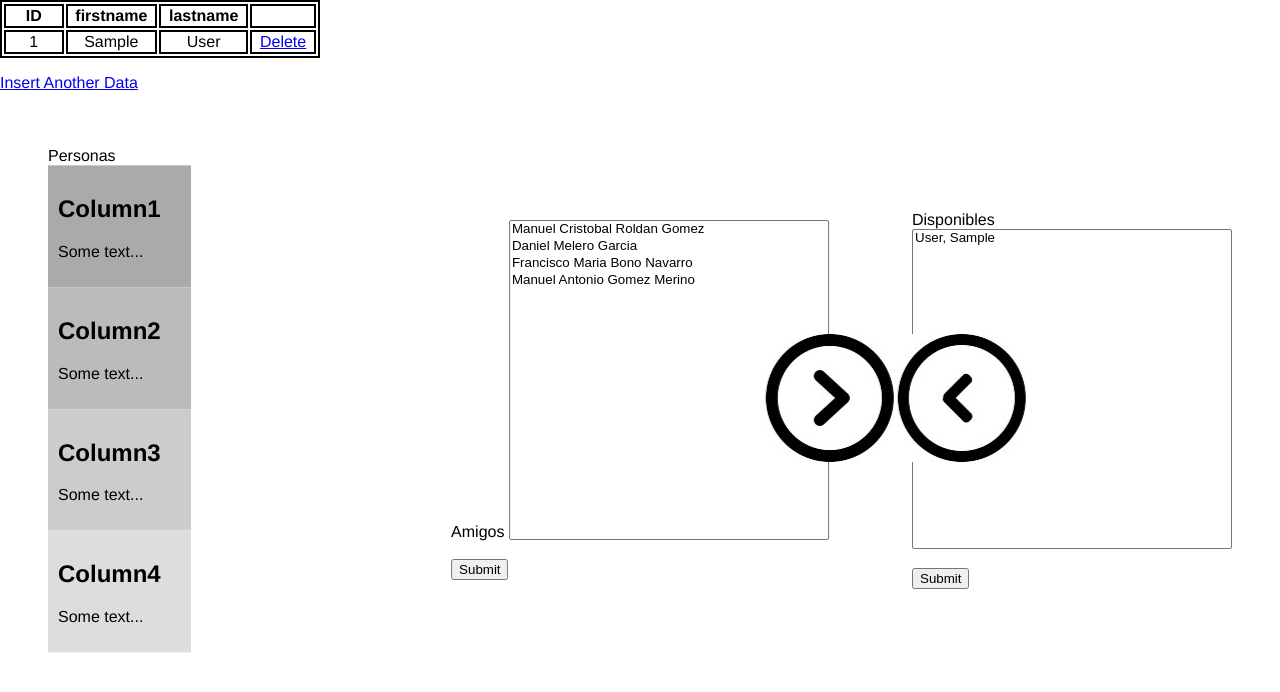
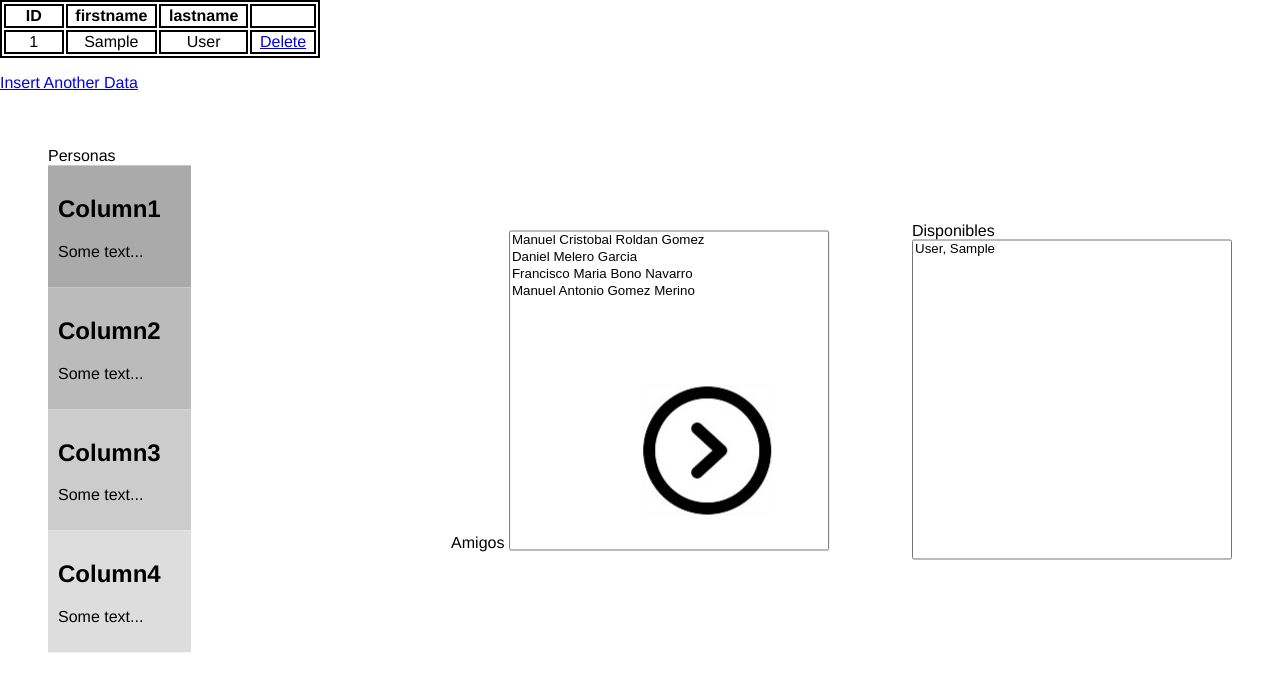
Before and after one commit to MiguelAngelCabanillas/Radarcovid, a PHP site: page /indexddd.php in a window 1280 px wide. Shown: the top 692 px of the page. Run offline with PHP 8.4, Linux system fonts and the light colour scheme; tables that the repository leaves empty or names only in its code hold one stand-in row (values such as "Sample post").

Commit message:
botones puestos

```diff
--- a/indexddd.php
+++ b/indexddd.php
@@ -58,7 +58,7 @@
 
         <!--Seleccion Multiple de Amigos-->
         <div class="selectAmigos">
-            <form action="">
+            <form action="indexddd.php" method="post">
                 <label for="amigos">Amigos</label>
                 <select name="amigos" id="amigos" multiple>
                     <!--Habria que generar el codigo dinamicamente, pongo algunos ejemplos-->
@@ -68,17 +68,21 @@
                     <option value="magm">Manuel Antonio Gomez Merino</option>
                 </select>
                 <br><br>
-                <input type="submit" value="Submit">
+                <input type="submit" value="" name="boton1" class="boton1">
             </form>
         </div>
 
         <!--Seleccion Multiple de Disponibles-->
         <div class="selectDisponibles">
-            <form action="">
+            <form action="indexddd.php" method="post">
                 <label for="disponibles">Disponibles</label>
                 <select name="disponibles" id="disponibles" multiple>
                     <!--Habria que generar el codigo dinamicamente, pongo algunos ejemplos-->
                     <?php
+                    if(isset($_POST["boton1"])){
+                        echo "<script type='text/javascript'>alert('Boton 1 pulsado');</script>";
+                    }
+
                     while($row = mysqli_fetch_array($resultado)) {
                        echo "<option value=\"".$row [ "id" ]."\">".$row [ "lastname" ].", ".$row [ "firstname" ]."</option>";
                     }
@@ -87,15 +91,7 @@
                     <!--<option value="mcrg">Tu Prima</option>-->
                 </select>
                 <br><br>
-                <input type="submit" value="Submit">
-            </form>
-        </div>
-
-        <!--Botones-->
-        <div class="botones">
-            <form action="">
-                <input type="image" name="envioADisponibles" src="images/fder.jpg" alt="flecha_der"> <!--NO VAN LAS PUTAS IMAGENES-->
-                <input type="image" name="envioAAmigoss" src="images/fizq.png" alt="flecha_izq"> <!--NO VAN LAS PUTAS IMAGENES-->
+                <input type="submit" value="" name="boton2" class="boton2">
             </form>
         </div>
 
--- a/styles.css
+++ b/styles.css
@@ -52,7 +52,21 @@
     transform: translate(-50%, -50%);
 }
 
-#botones {
-    width: 1000px;
-    height: 1000px;
+.boton1 {
+    float: right;
+    background-image: url(images/fizq.png);
+    position: absolute;
+    width: 128px;
+    height: 128px;
+    border: none;
+    transform: translate(400%,-250%);
 }
+
+.boton2 {
+    background-image: url(images/fder.jpg);
+    position: absolute;
+    width: 128px;
+    height: 128px;
+    border: none;
+    transform: translate(-210%,-150%);
+}
```
